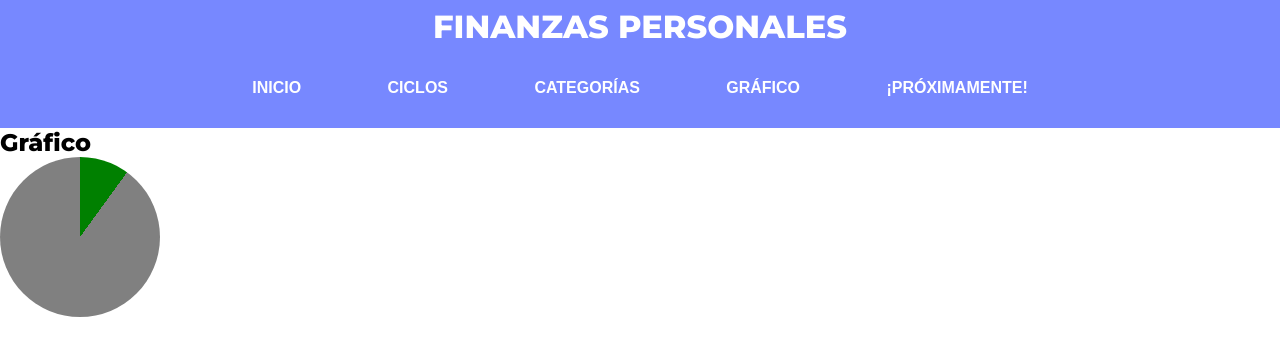
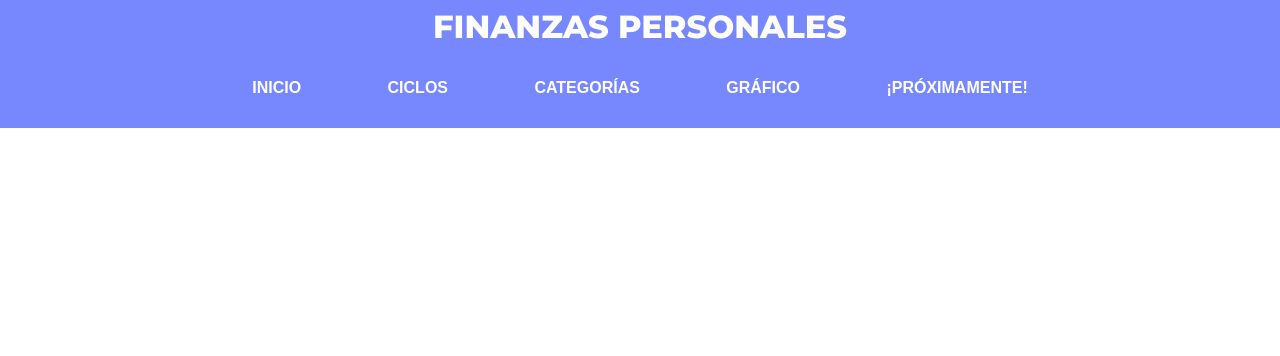
Before and after one commit to FranciscoJoseLavalle/finanzasreact, a React (Create React App) app: page /grafico in a window 1280 px wide. Shown: the top 356 px of the page. Built offline with nearby package versions, Linux system fonts and the light colour scheme.

Commit message:
Agrgo grafico

```diff
--- a/package.json
+++ b/package.json
@@ -6,8 +6,10 @@
     "@testing-library/jest-dom": "^5.16.4",
     "@testing-library/react": "^13.3.0",
     "@testing-library/user-event": "^13.5.0",
+    "chart.js": "^3.8.0",
     "luxon": "^2.4.0",
     "react": "^18.2.0",
+    "react-chartjs-2": "^4.3.1",
     "react-dom": "^18.2.0",
     "react-router-dom": "^6.3.0",
     "react-scripts": "5.0.1",
--- a/src/components/Grafico/Grafico.jsx
+++ b/src/components/Grafico/Grafico.jsx
@@ -1,22 +1,44 @@
 import { useContext } from 'react';
 import { ModalContext } from '../../context/ModalContext';
+import { Pie } from 'react-chartjs-2';
+import { Chart as ChartJS } from 'chart.js/auto';
 
 import './Grafico.css';
 
 function Grafico() {
     const { amounts } = useContext(ModalContext);
     console.log(amounts);
-    let estilos = {
-        backgroundImage: `conic-gradient(green 10%, red 10%, grey 10%)`,
-        width: '10rem',
-        height: '10rem',
-        borderRadius: '50%'
-    }
+
+    let amountsEgresos = amounts.filter(amount => amount.type == 'Egreso').map(amount => parseFloat(amount.amount));
+
+    let amountsCategorias = amounts.filter(amount => amount.type == 'Egreso').map(amount => amount.categoria);
+
+    console.log(amountsEgresos);
+    console.log(amountsCategorias);
+
     return (
         <>
-            <h2>Gráfico</h2>
-            <div className='grafico-cont' style={estilos}>
-            </div>
+            <Pie
+                data={{
+                    labels: amountsCategorias,
+                    datasets: [{
+                        label: '# of votes',
+                        data: amountsEgresos,
+                        backgroundColor: [
+                            '#333',
+                            '#f00',
+                            '#00f'
+                        ],
+                        borderColor: [
+                            '#444',
+                            '#f11',
+                            '#11f'
+                        ]
+                    }]
+                }}
+                height={10000}
+                width={10000}
+            />
         </>
     )
 }
```
Also changed, not shown: 1 other file (tests, documents, lock files or other folders).
